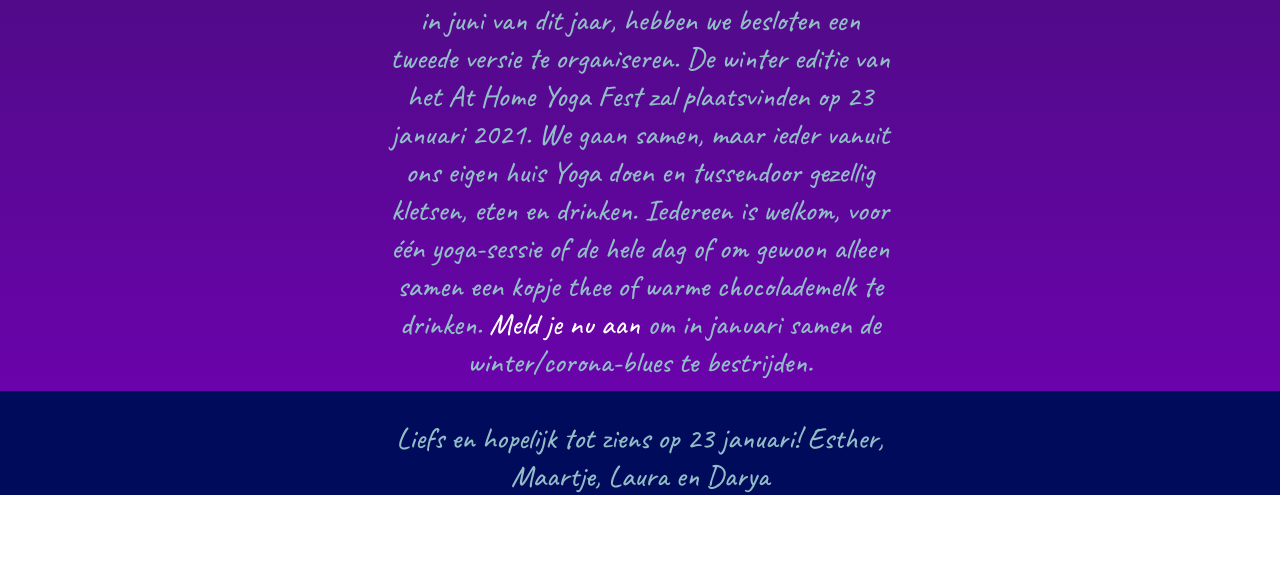
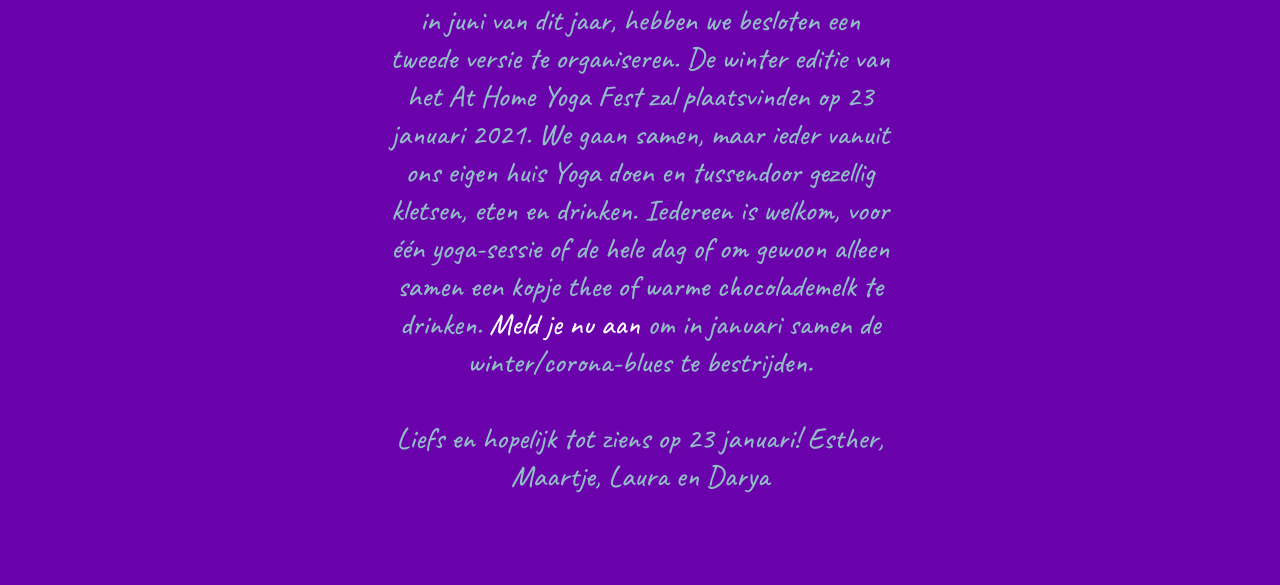
Before and after one commit to DHvanTienhoven/hobbyprojecten, a plain HTML site: page Yogafestival/index.html in a window 1280 px wide. Shown: the part 867-1452 px from the top of the page. Before the commit the page ends 1362 px from the top, so only its background shows below. Drawn offline with Linux system fonts and the light colour scheme.

Commit message:
aanpassen achtergrond

```diff
--- a/Yogafestival/index.html
+++ b/Yogafestival/index.html
@@ -5,7 +5,6 @@
     <meta charset="UTF-8">
     <meta name="viewport" content="width=device-width, initial-scale=1.0">
     <title>AHYF Winter Edition</title>
-    <script defer type="text/javascript" src="script.js"></script>
     <link rel="stylesheet" type="text/css" href="style.css">
 </head>
 
--- a/Yogafestival/style.css
+++ b/Yogafestival/style.css
@@ -3,18 +3,23 @@
     src: url(Caveat-Medium.ttf);
 }
 
+html{
+    height: 100%
+}
+
 body {
-    height: 150vh;
-    background-image: linear-gradient(#000b5b 15%, #460e7a 55%, #6a03ab 100%);
-    color: #92bdc7;
-    text-align: center;
-    font-family: caveat;
+    background-image: linear-gradient(#000b5b 15%, #460e7a 70%, #6a03ab 100%);
+    background-color: #6a03ab;
+    background-repeat: no-repeat;
+
+
 }
 
 *{
     color: #92bdc7;
     text-align: center;
     font-family: caveat;
+    color: #92bdc7;
 }
 
 .container{
@@ -39,6 +44,7 @@ p{
     font-size: 18px;
     margin-left: 1em;
     margin-right: 1em;
+    padding-bottom: 3em;
     position: absolute;
     top: 450px
 }
```
